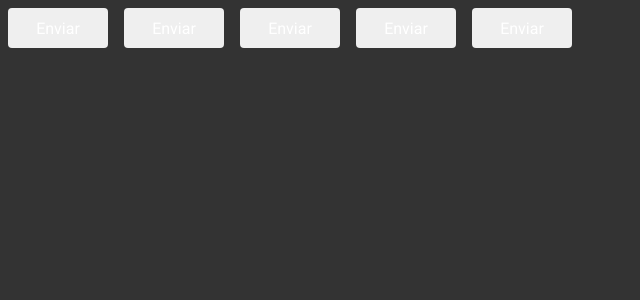
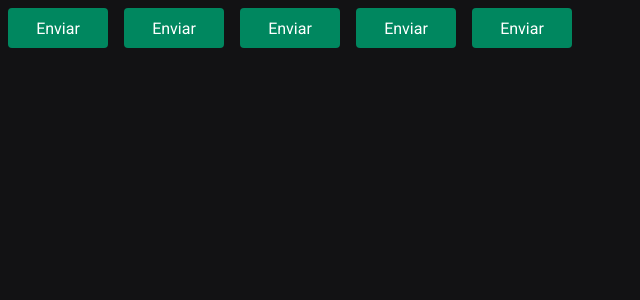
Before and after one commit to RomuloHFG/Rocketseat-ReactJS, a React (Vite) app in the folder Aula 2/01 - Ignite-timer/: page / in a window 1280 px wide. Shown: the top 300 px of the page, without its empty margins (0-640 px from the left). Built offline with nearby package versions, Linux system fonts and the light colour scheme.

Commit message:
ReactJs - Rocketseat

```diff
--- a/Aula 2/01 - Ignite-timer/package.json
+++ b/Aula 2/01 - Ignite-timer/package.json
@@ -20,7 +20,7 @@
     "@types/react-dom": "^18.3.0",
     "@types/styled-components": "^5.1.34",
     "@vitejs/plugin-react": "^4.3.1",
-    "eslint": "^9.9.0",
+    "eslint": "^9.11.1",
     "eslint-plugin-react-hooks": "^5.1.0-rc.0",
     "eslint-plugin-react-refresh": "^0.4.9",
     "globals": "^15.9.0",
--- a/Aula 2/01 - Ignite-timer/src/components/Button.styles.ts
+++ b/Aula 2/01 - Ignite-timer/src/components/Button.styles.ts
@@ -22,7 +22,7 @@ border-radius: 4px;
 border: 0;
 margin: 8px;
 
-background-color: ${props => props.theme.primary};
+background-color: ${props => props.theme["green-500"]};
 color: ${props => props.theme.white};
 
 
--- a/Aula 2/01 - Ignite-timer/src/styles/global.ts
+++ b/Aula 2/01 - Ignite-timer/src/styles/global.ts
@@ -7,9 +7,14 @@ export const GlobalStyles = createGlobalStyle`
     box-sizing: border-box;
   }
 
+  :focus{
+    outline: 0;
+    box-shadow: 0 0 0 2px ${props => props.theme ['green-500']};
+  }
+
   body {
-    background-color: #333;
-    color: #fff;
+    background: ${props => props.theme['gray-900']};
+    color: ${props => props.theme['gray-300']};
   }
 
   body, input, textarea, button{
```
Also changed, not shown: 1 other file (tests, documents, lock files or other folders).
